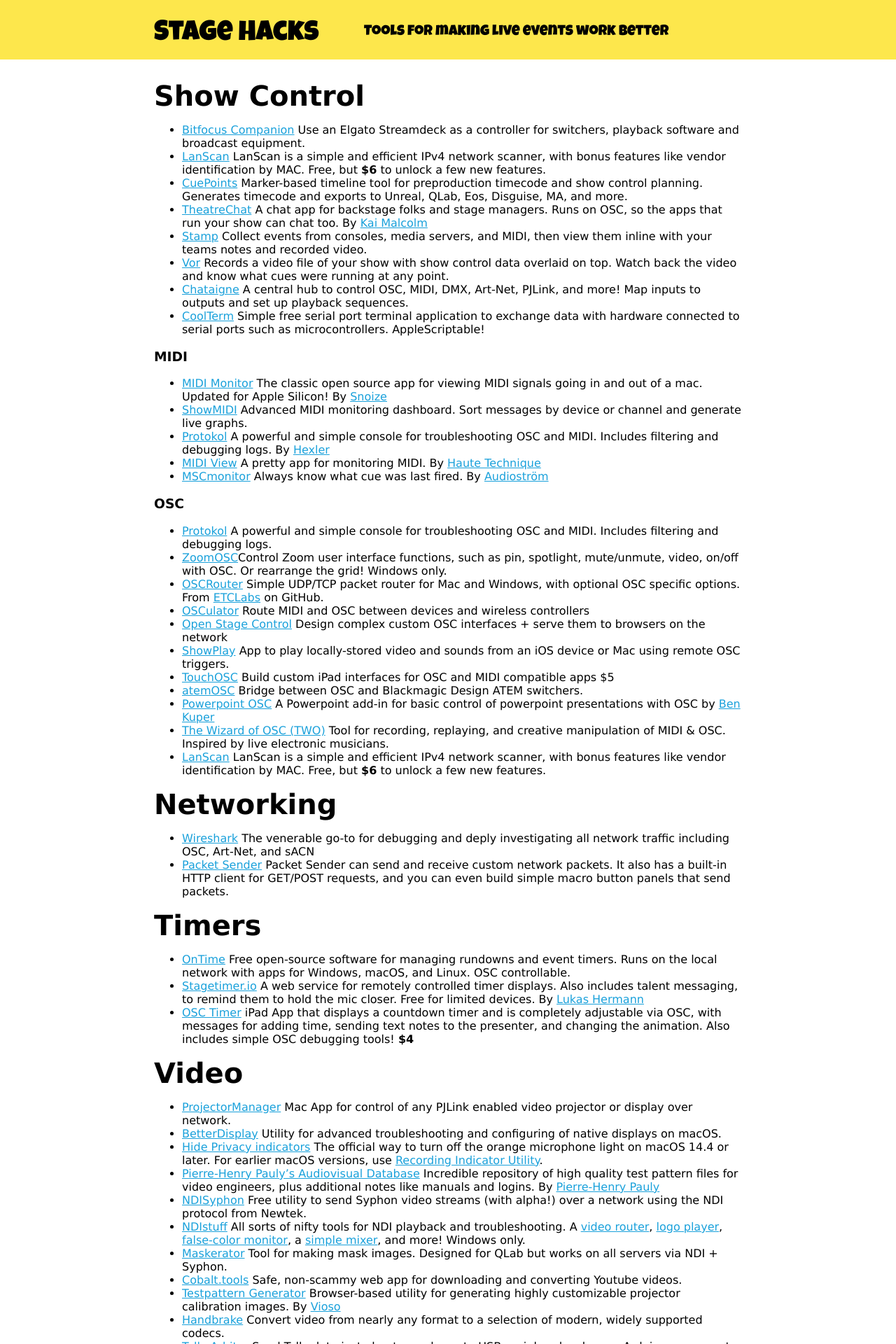
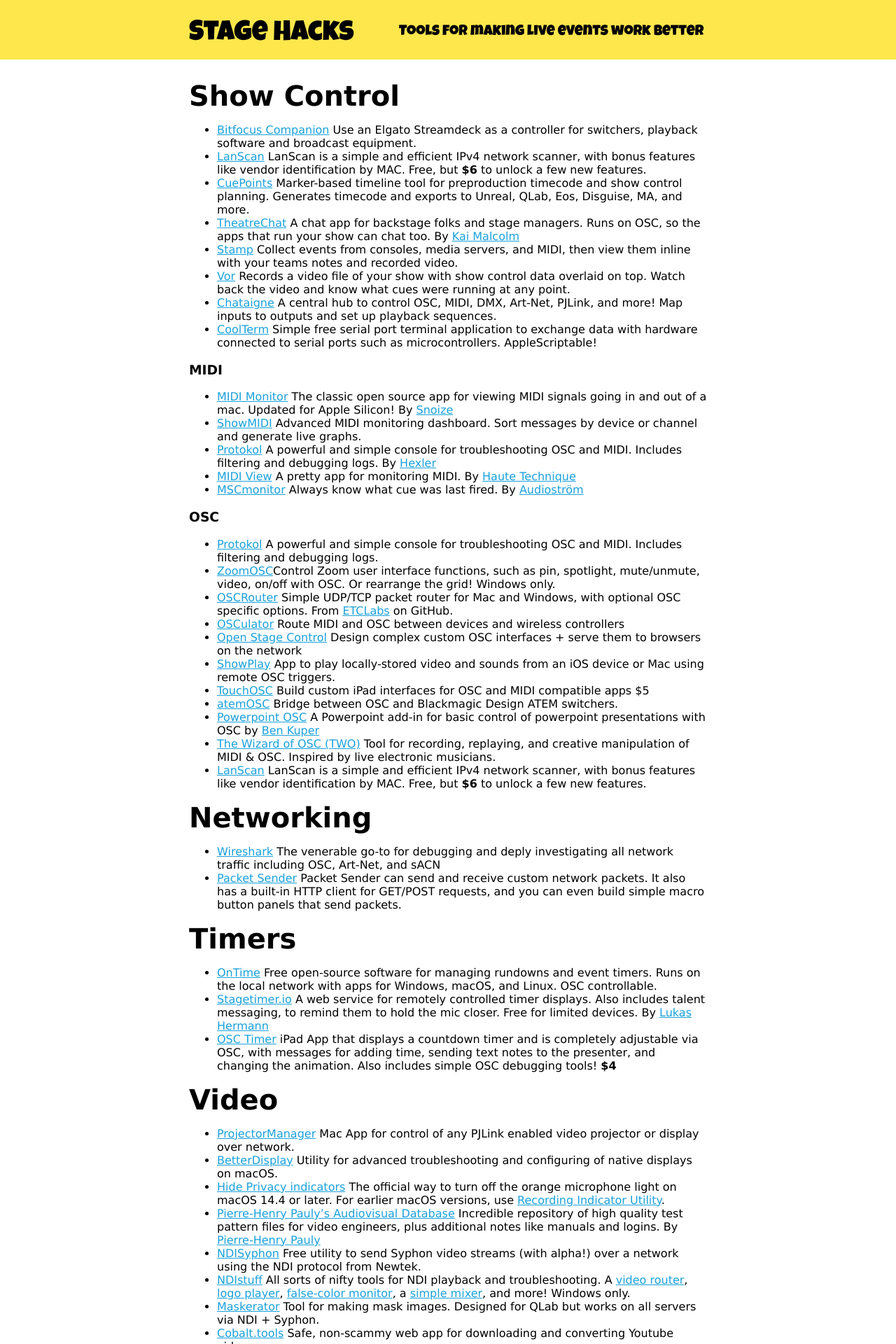
Before and after one commit to stagehacks/stagehacksdotcom, a Jekyll site: the page built from index.md, in a window 1280 px wide. Shown: the top 1920 px of the page at 70% size. Built offline with Jekyll 4.4.1, drawn with Linux system fonts in a browser that asks for light colours; our own code applies the rules of GitHub Pages for plain Markdown files.

Commit message:
Update default.html

```diff
--- a/_layouts/default.html
+++ b/_layouts/default.html
@@ -42,7 +42,7 @@
       }
 
       .inner{
-        max-width: 840px;
+        max-width: 740px;
         padding: 20px;
         margin: 0px auto;
         clear: both;
```
